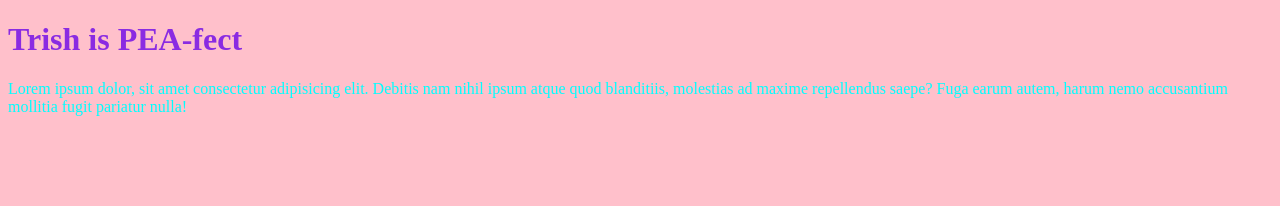
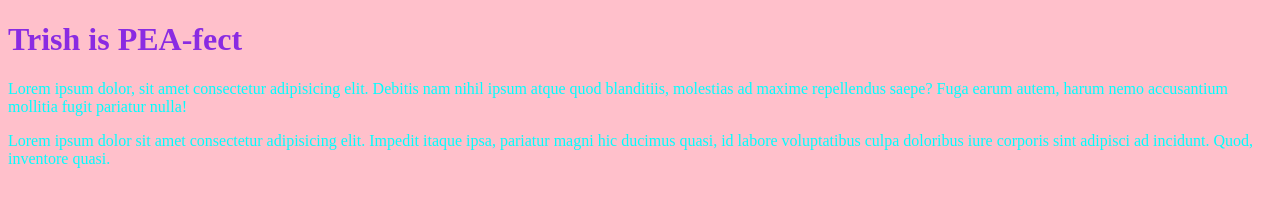
Before and after one commit to CosmicStarfire/ifa-session-12-test, a plain HTML site: page index.html in a window 1280 px wide. Drawn offline with Linux system fonts and the light colour scheme.

Commit message:
hello there! I just added another p tag under the first p tag to the html file!

```diff
--- a/index.html
+++ b/index.html
@@ -11,6 +11,8 @@
     <h1>Trish is PEA-fect</h1>
     <p>Lorem ipsum dolor, sit amet consectetur adipisicing elit. Debitis nam nihil ipsum atque quod blanditiis, molestias ad maxime repellendus saepe? Fuga earum autem, harum nemo accusantium mollitia fugit pariatur nulla!</p>
 
+    <p>Lorem ipsum dolor sit amet consectetur adipisicing elit. Impedit itaque ipsa, pariatur magni hic ducimus quasi, id labore voluptatibus culpa doloribus iure corporis sint adipisci ad incidunt. Quod, inventore quasi.</p>
+
 
 </body>
 </html>
```
